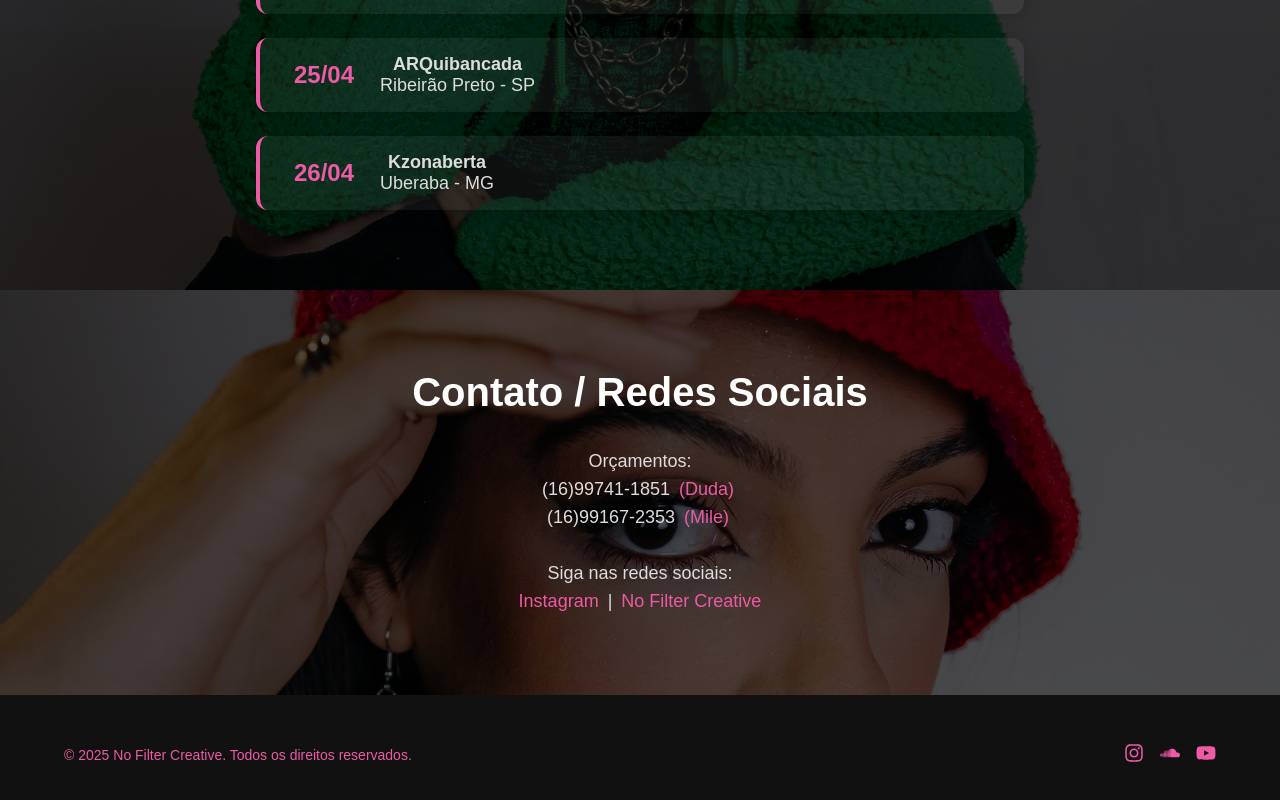
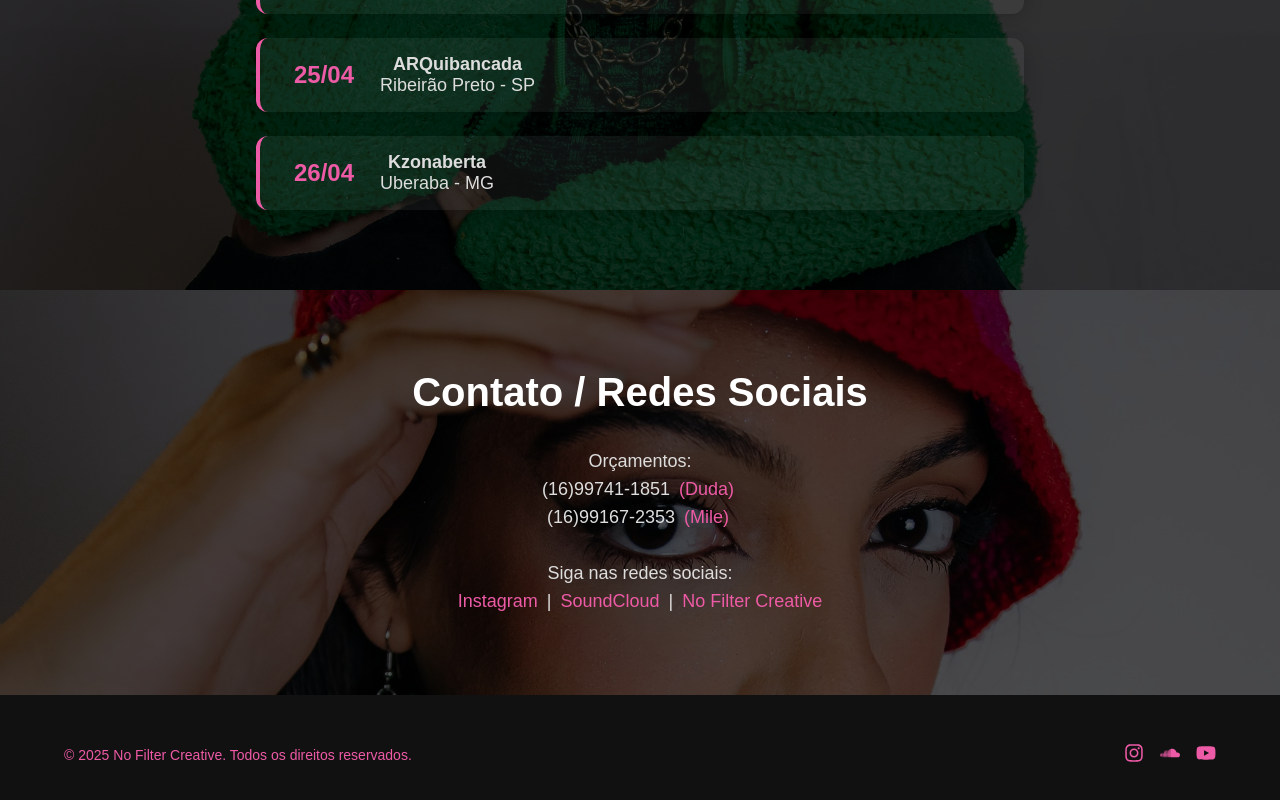
Before and after one commit to vLecaBR/djfranzoni-portfolio, a React (Create React App) app: page / in a window 1280 px wide. Shown: the part 2387-3187 px from the top of the page. Built offline with nearby package versions, Linux system fonts and the light colour scheme.

Commit message:
adicionado sound cloud

```diff
--- a/src/Components/Contact/index.jsx
+++ b/src/Components/Contact/index.jsx
@@ -25,6 +25,7 @@ export default function Contact() {
           (16)99167-2353 <a href= "https://wa.me/5516991672353" target="_blank" rel="noopener noreferrer">(Mile)</a> <br /><br />
           Siga nas redes sociais:<br />
           <a href="https://www.instagram.com/franzoni.dj/" target="_blank" rel="noopener noreferrer"> Instagram </a> |
+          <a href="https://on.soundcloud.com/7Qybm4VbEa1SpfMSA" target="_blank" rel="noopener noreferrer"> SoundCloud </a> |
           <a href="https://www.instagram.com/nofilter_creative" target="_blank" rel="noopener noreferrer"> No Filter Creative</a>
         </ContactText>
       </SectionContent>
```
